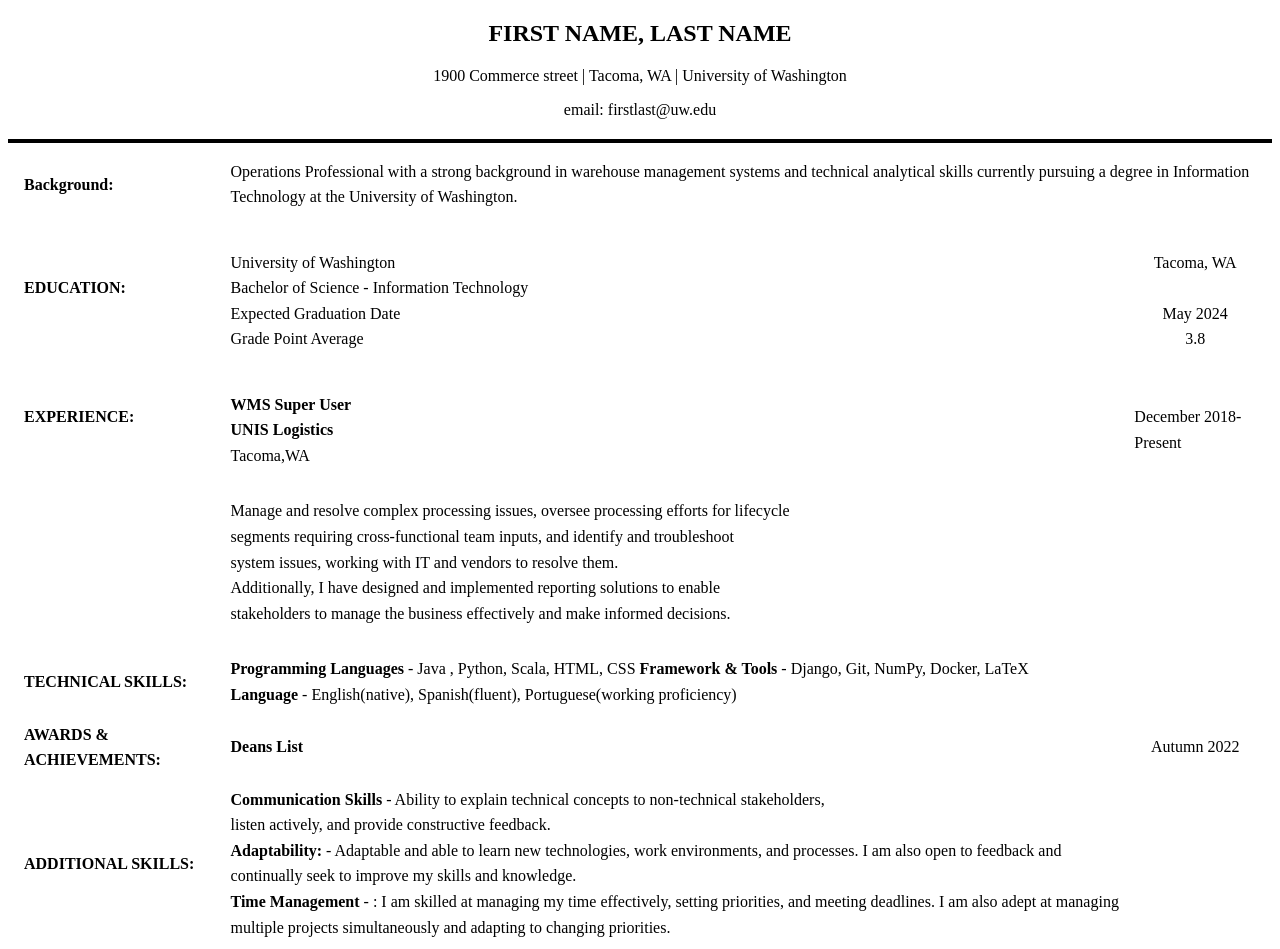
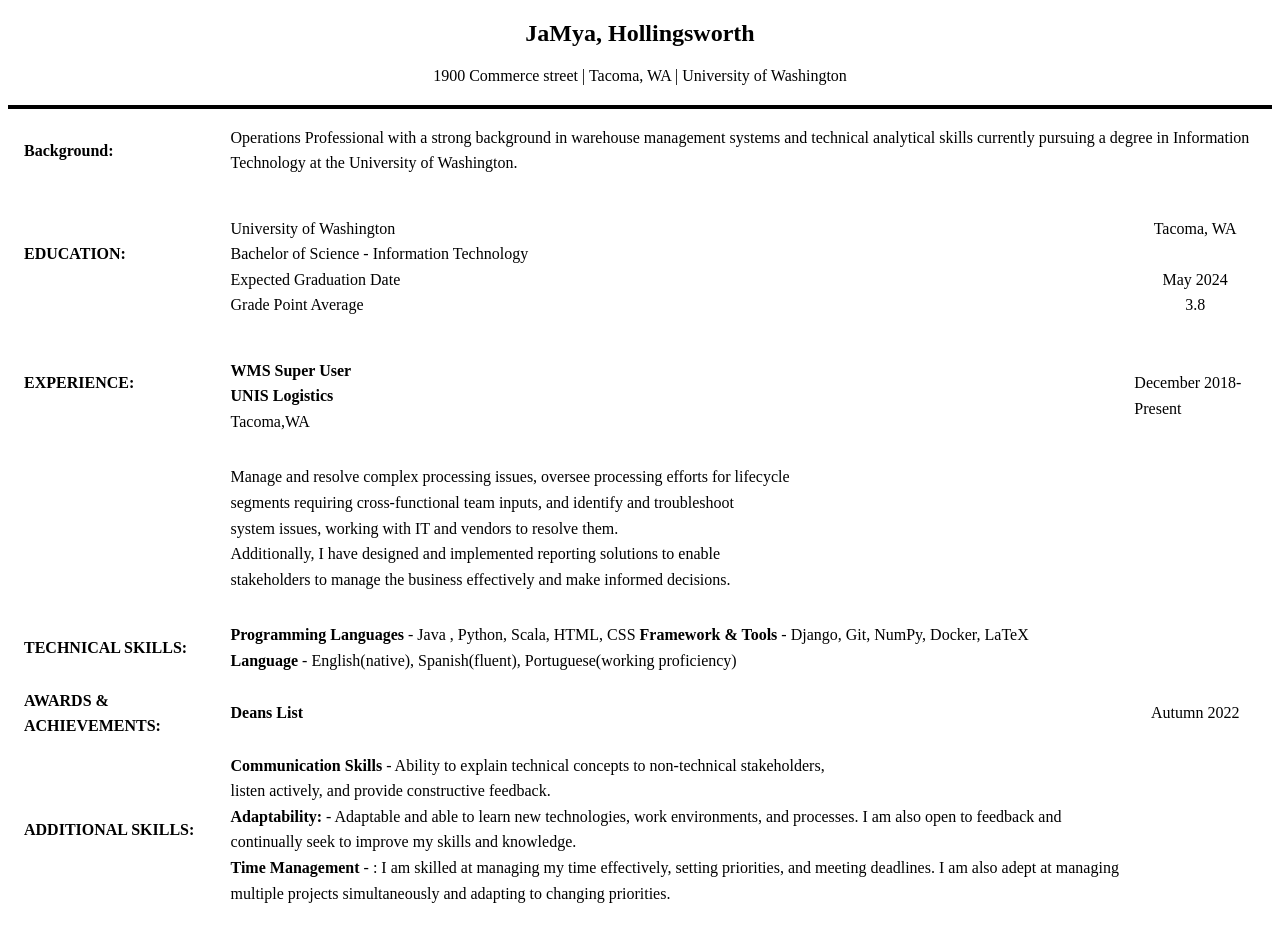
Before and after one commit to realwrap99/realwrap99.github.io, a plain HTML site: page index.html in a window 1280 px wide. Drawn offline with Linux system fonts and the light colour scheme.

Commit message:
Update index.html

```diff
--- a/index.html
+++ b/index.html
@@ -9,9 +9,8 @@
 </head>
 <body>
 	<header>
-        <h2>FIRST NAME, LAST NAME</h2>
+        <h2>JaMya, Hollingsworth</h2>
         <p> 1900 Commerce street | Tacoma, WA | University of Washington </p>
-        <p> email: firstlast@uw.edu </p>
     </header>
 
     <table style="width:100%">
```
